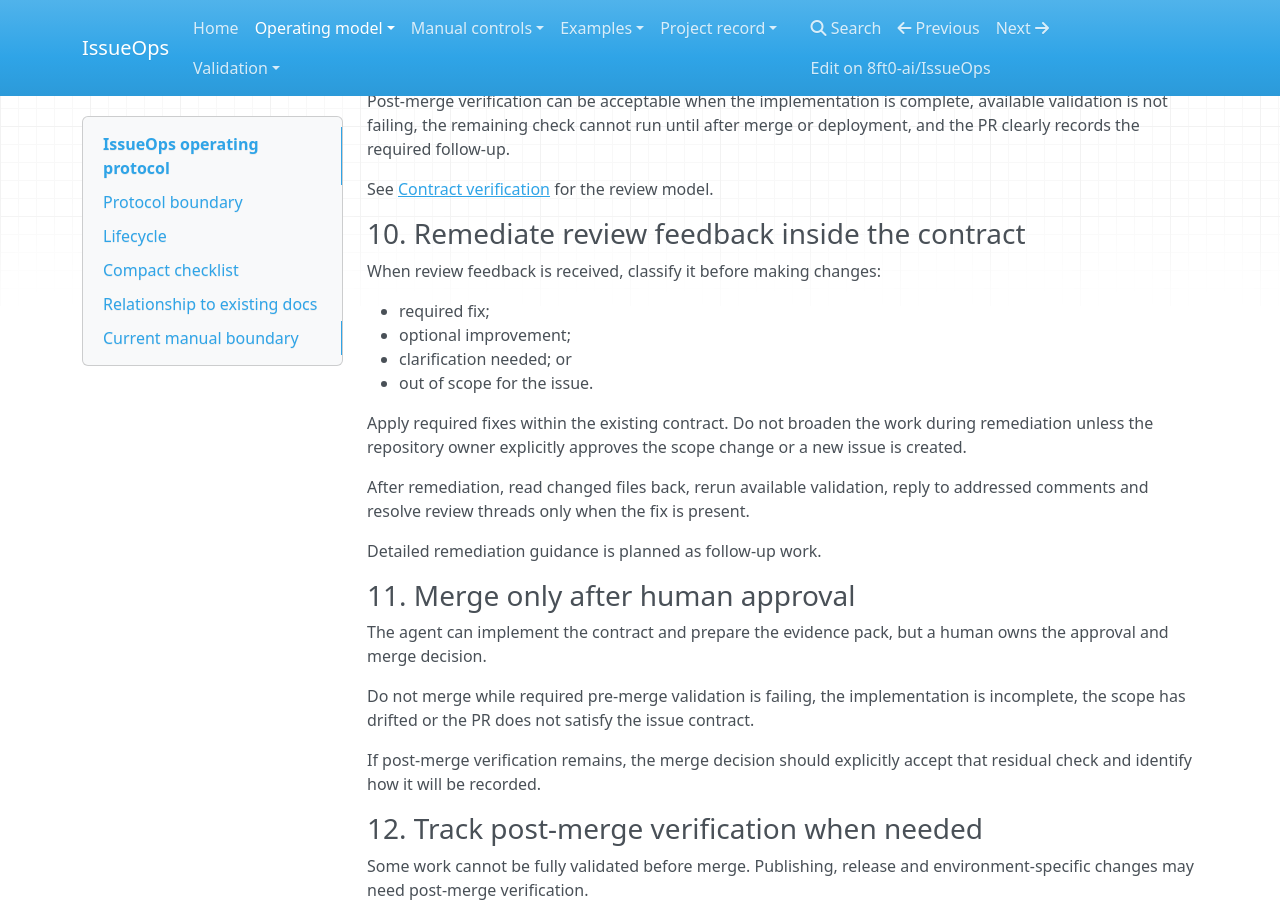
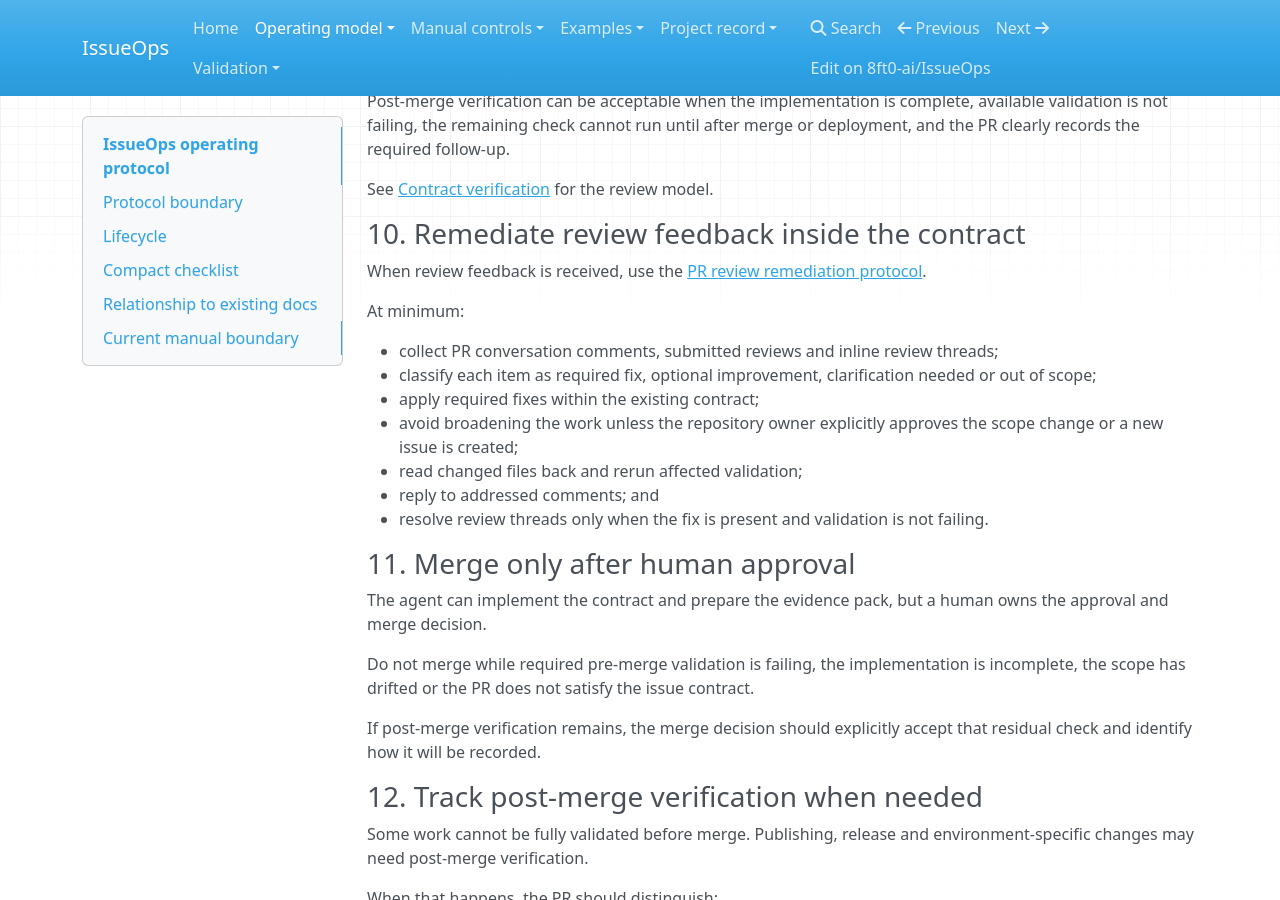
Before and after one commit to 8ft0-ai/IssueOps, an MkDocs documentation site: the page built from docs/issueops-protocol.md, in a window 1280 px wide and 900 px high, scrolled down 6324 px. Built offline with MkDocs 1.6.1, drawn with Linux system fonts in a browser that asks for light colours; nearby versions of some CDN libraries; some of the changed text lies outside the part shown.

Commit message:
Use remediation protocol from operating protocol

```diff
--- a/docs/issueops-protocol.md
+++ b/docs/issueops-protocol.md
@@ -300,18 +300,17 @@ See [Contract verification](contract-verification.md) for the review model.
 
 ### 10. Remediate review feedback inside the contract
 
-When review feedback is received, classify it before making changes:
+When review feedback is received, use the [PR review remediation protocol](review-remediation.md).
 
-- required fix;
-- optional improvement;
-- clarification needed; or
-- out of scope for the issue.
+At minimum:
 
-Apply required fixes within the existing contract. Do not broaden the work during remediation unless the repository owner explicitly approves the scope change or a new issue is created.
-
-After remediation, read changed files back, rerun available validation, reply to addressed comments and resolve review threads only when the fix is present.
-
-Detailed remediation guidance is planned as follow-up work.
+- collect PR conversation comments, submitted reviews and inline review threads;
+- classify each item as required fix, optional improvement, clarification needed or out of scope;
+- apply required fixes within the existing contract;
+- avoid broadening the work unless the repository owner explicitly approves the scope change or a new issue is created;
+- read changed files back and rerun affected validation;
+- reply to addressed comments; and
+- resolve review threads only when the fix is present and validation is not failing.
 
 ### 11. Merge only after human approval
 
@@ -363,6 +362,7 @@ This page is the canonical process overview. The focused pages remain the detail
 - [Execution contracts](execution-contracts.md) explains how to write agent-ready issues.
 - [Pull requests as evidence packs](pr-evidence-packs.md) explains PR evidence expectations.
 - [Contract verification](contract-verification.md) explains human review.
+- [PR review remediation](review-remediation.md) explains how to classify and address review feedback.
 - [Safe tool operations](tool-operations.md) explains repository mutation safety.
 - [Local MkDocs validation](local-validation.md) explains documentation-site validation.
 - [Workflow-change review checklist](workflow-changes.md) explains workflow-specific review expectations.
@@ -373,6 +373,6 @@ This page is the canonical process overview. The focused pages remain the detail
 
 The current baseline remains deliberately manual.
 
-It includes documentation, readiness checks, dependency checks, implementation plans, safe tool-operation checks, branch discipline, evidence-pack PRs, change-type validation guidance, pre-merge validation records, post-merge verification records and human review.
+It includes documentation, readiness checks, dependency checks, implementation plans, safe tool-operation checks, branch discipline, evidence-pack PRs, review remediation guidance, change-type validation guidance, pre-merge validation records, post-merge verification records and human review.
 
-It does not include automatic dependency detection, automatic Codex execution, auto-merge, branch protection changes, required status checks for agent work, automatic post-merge verification or application code.
+It does not include automatic review bots, automatic dependency detection, automatic Codex execution, auto-merge, branch protection changes, required status checks for agent work, automatic post-merge verification or application code.
```
